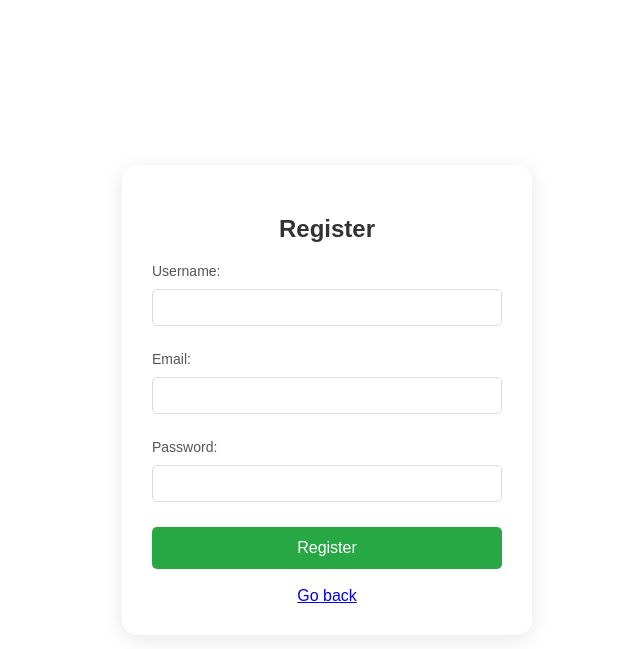
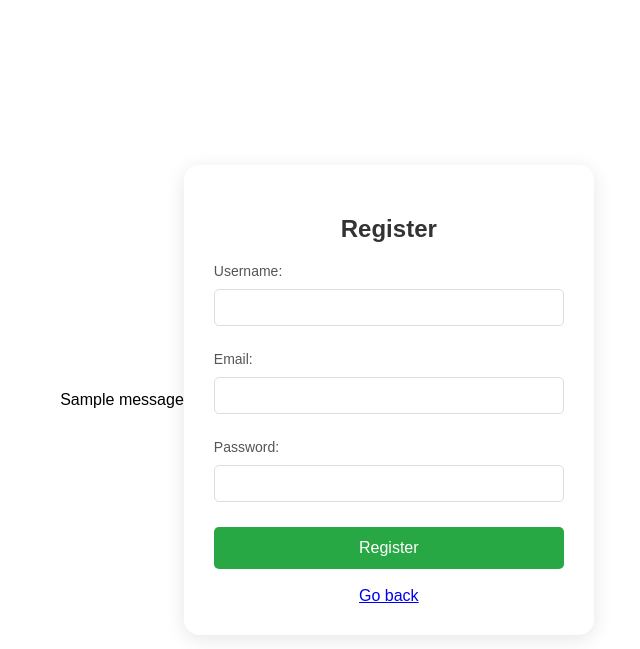
Before and after one commit to Anbarasan-2001/simple-webpage, a Flask app: page /register in a window 1280 px wide. Shown: the top 649 px of the page, without its empty margins (313-953 px from the left). Run offline with Flask 3, Linux system fonts and the light colour scheme; one stand-in notice (Sample message) is shown.

Commit message:
updating some issues

```diff
--- a/app.py
+++ b/app.py
@@ -25,10 +25,8 @@ def register():
 
         existing_user = collection.find_one({"email": email})
 
-        session['email'] = email
-
         if existing_user:
-            flash('Username already exists. Please choose another one.', 'danger')
+            flash('Username already exists. Please choose another one.', 'danger' )
             return redirect(url_for('register'))
 
         hashed_password = bcrypt.hashpw(password.encode('utf-8'), bcrypt.gensalt())
@@ -51,6 +49,7 @@ def register():
         return redirect(url_for('login'))
 
     return render_template('register.html')
+
 
 
 @app.route('/', methods=['POST','GET'])
--- a/templates/login.html
+++ b/templates/login.html
@@ -105,6 +105,7 @@
                     {% endfor %}
                 {% endif %}
             {% endwith %}
+
         </div>
 
         <h2>Login</h2>
@@ -115,6 +116,7 @@
             <input type="submit" value="Login">
         </form>
 
+
         <div class="form-footer">
             <p>Don't have an account? <a href="/register">Register here</a></p>
         </div>
--- a/templates/register.html
+++ b/templates/register.html
@@ -79,6 +79,14 @@
 </head>
 <body>
 
+    {% with messages = get_flashed_messages(with_categories=true) %}
+        {% if messages %}
+            {% for category, message in messages %}
+                <div class="alert alert-{{ category }}">{{ message }}</div>
+            {% endfor %}
+        {% endif %}
+    {% endwith %}
+
     <div class="container">
         <h2>Register</h2>
         <form action="{{ url_for('register') }}" method="POST">
```
